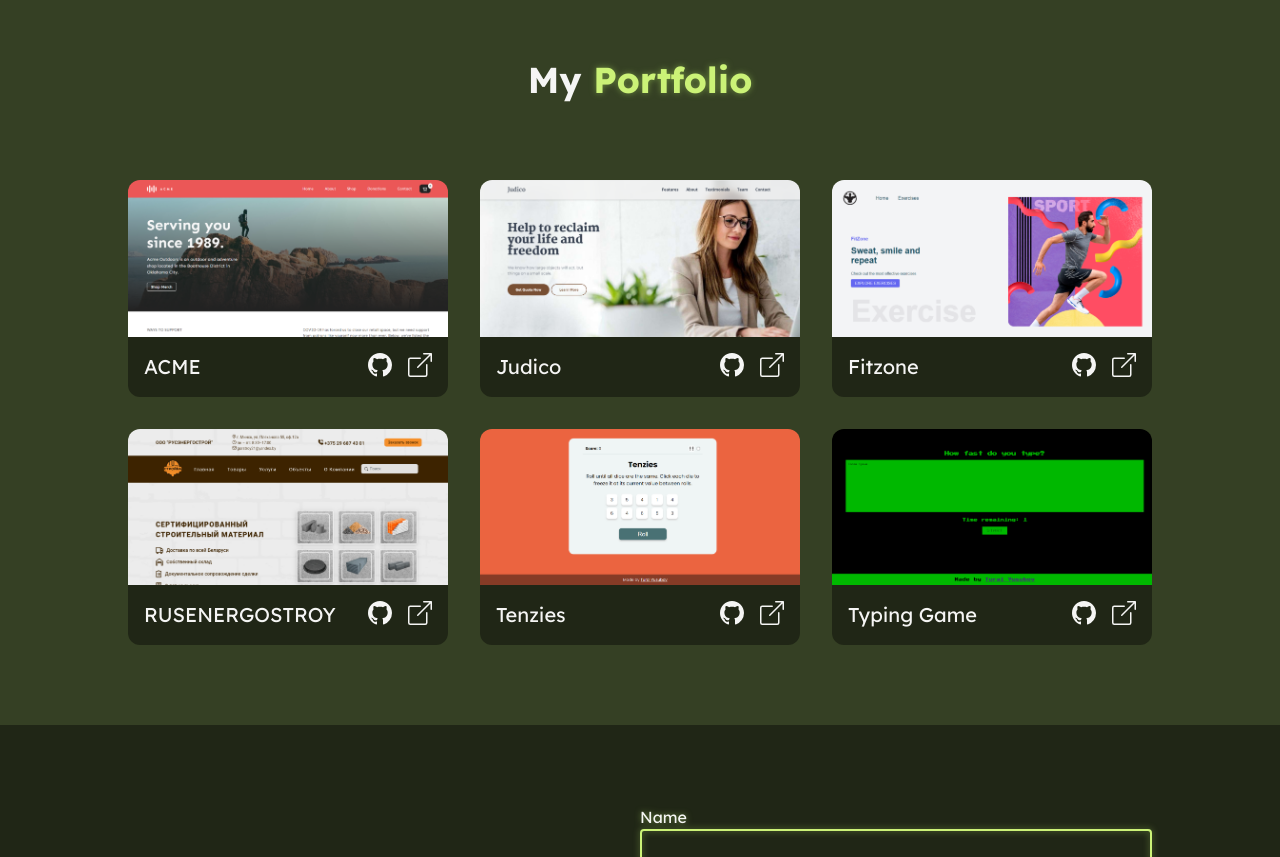
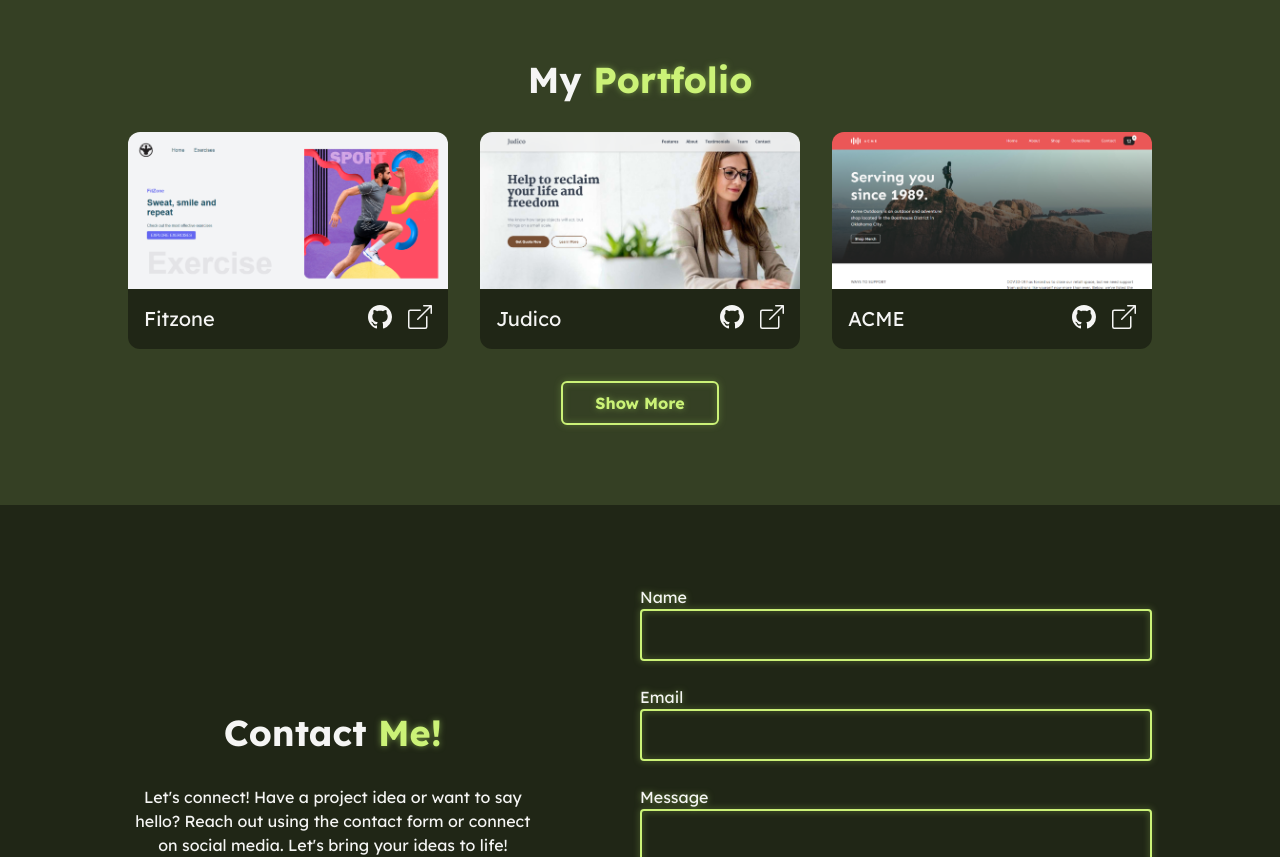
Before and after one commit to Turalyusubov/turalyusubov-portfolio, a React (Vite) app: page / in a window 1280 px wide. Shown: the part 2060-2917 px from the top of the page. Built offline with nearby package versions, Linux system fonts and the light colour scheme.

Commit message:
added show more btn in portfolio component

```diff
--- a/src/components/Portfolio.jsx
+++ b/src/components/Portfolio.jsx
@@ -1,13 +1,24 @@
-import React from 'react'
+import React, { useState } from 'react'
 import Project from './Project'
 import { projects } from '../projects'
 
 export default function Portfolio() {
+    const [itemCount, setitemCount] = useState(3)
+    const itemsToShow = projects.slice(itemCount).reverse()
+
+    const showMore = () => {
+        if (itemCount === 3) {
+            setitemCount(0)
+        } else {
+            setitemCount(3)
+        }
+    }
+
     return (
         <div className='bg-main-green text-stone-100 relative flex flex-col justify-center items-center py-20 h-full w-full px-6 md:px-32'>
-            <h2 className='font-bold mb-20 text-4xl'>My <span className='text-light-green drop-shadow-light'>Portfolio</span></h2>
+            <h2 className='font-bold mb-8 text-4xl group'>My <span className='text-light-green drop-shadow-light group-hover:text-bright-green group-hover:drop-shadow-bright duration-300'>Portfolio</span></h2>
             <div className="w-full projects grid grid-cols-1 sm:grid-cols-2 lg:grid-cols-3 gap-8">
-                {projects.map(project =>
+                {itemsToShow.map(project =>
                     <Project
                         key={project.id}
                         title={project.title}
@@ -18,6 +29,8 @@ export default function Portfolio() {
                     />
                 )}
             </div>
+            {itemCount === 3 && <button className='mt-8 border-2 rounded-md w-full md:w-max bg-transparent text-light-green drop-shadow-light font-bold md:px-8 py-2 border-light-green hover:border-bright-green hover:text-bright-green hover:drop-shadow-bright duration-300' onClick={() => setitemCount(0)}>Show More</button>}
+            {itemCount !== 3 && <p className='mt-8 italic text-stone-300'>More in my <a className='text-light-green drop-shadow-light hover:text-bright-green hover:drop-shadow-bright duration-300' target='_blank' href="https://github.com/Turalyusubov">Github</a></p>}
         </div>
     )
 }
--- a/src/projects.js
+++ b/src/projects.js
@@ -6,6 +6,30 @@ import TenziesCover from './assets/tenzies-cover.png'
 import TypingCover from './assets/typing-cover.png'
 
 export const projects = [
+    {
+        id: 4,
+        title: 'RUSENERGOSTROY',
+        about: 'Website for a building company',
+        github: 'https://github.com/Turalyusubov/RUSENERGOSTROY',
+        live: 'https://rusenergostroy-by-tural.netlify.app/',
+        cover: StroyCover
+    },
+    {
+        id: 5,
+        title: 'Tenzies',
+        about: 'Cool game to short your time',
+        github: 'https://github.com/Turalyusubov/tenzies-2-game',
+        live: 'https://tenzies-by-tural.netlify.app/',
+        cover: TenziesCover
+    },
+    {
+        id: 6,
+        title: 'Typing Game',
+        about: 'Check how fast you are',
+        github: 'https://github.com/Turalyusubov/speed-typing-game',
+        live: 'https://speed-typing-by-tural.netlify.app/',
+        cover: TypingCover
+    },
     {
         id: 1,
         title: 'ACME',
@@ -30,28 +54,4 @@ export const projects = [
         live: 'https://fitzone-by-tural.netlify.app/',
         cover: FitzoneCover
     },
-    {
-        id: 4,
-        title: 'RUSENERGOSTROY',
-        about: 'Website for a building company',
-        github: 'https://github.com/Turalyusubov/RUSENERGOSTROY',
-        live: 'https://rusenergostroy-by-tural.netlify.app/',
-        cover: StroyCover
-    },
-    {
-        id: 5,
-        title: 'Tenzies',
-        about: 'Cool game to short your time',
-        github: 'https://github.com/Turalyusubov/tenzies-2-game',
-        live: 'https://tenzies-by-tural.netlify.app/',
-        cover: TenziesCover
-    },
-    {
-        id: 6,
-        title: 'Typing Game',
-        about: 'Check how fast you are',
-        github: 'https://github.com/Turalyusubov/speed-typing-game',
-        live: 'https://speed-typing-by-tural.netlify.app/',
-        cover: TypingCover
-    },
 ]
```
